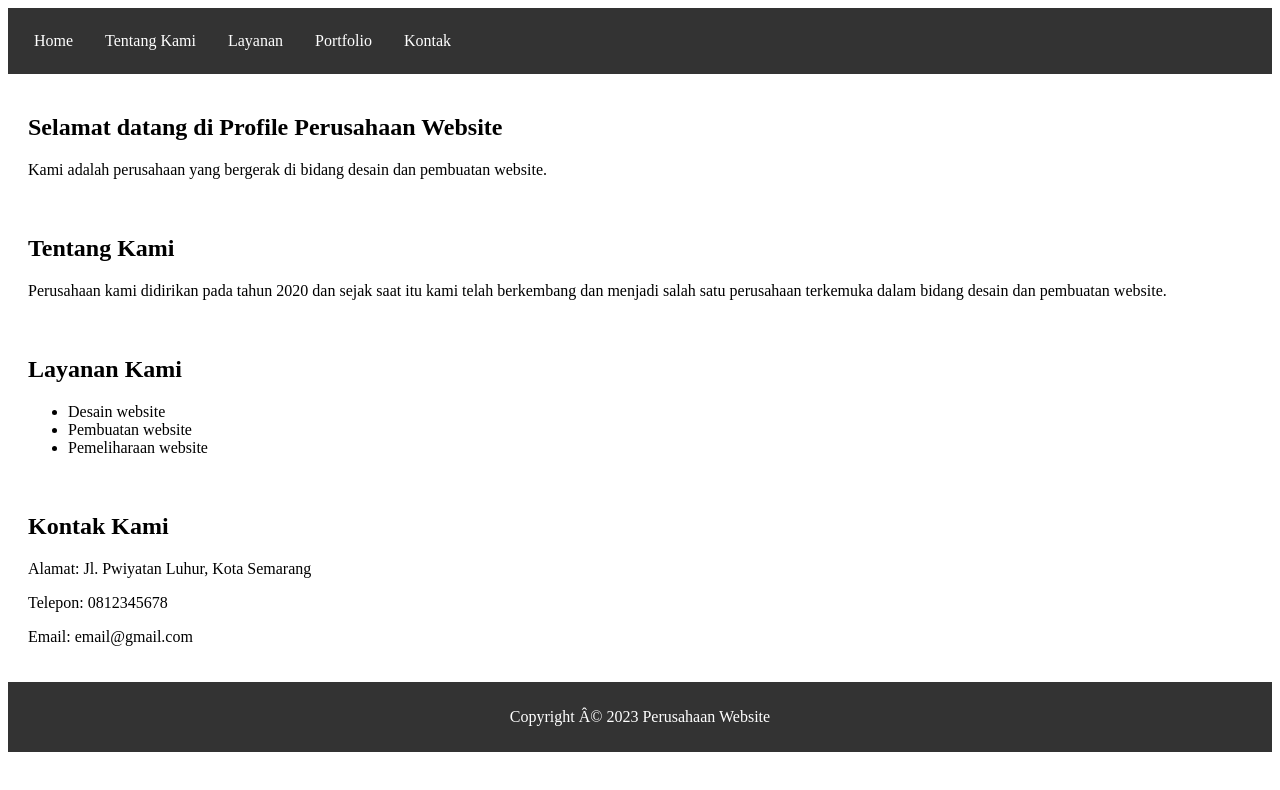
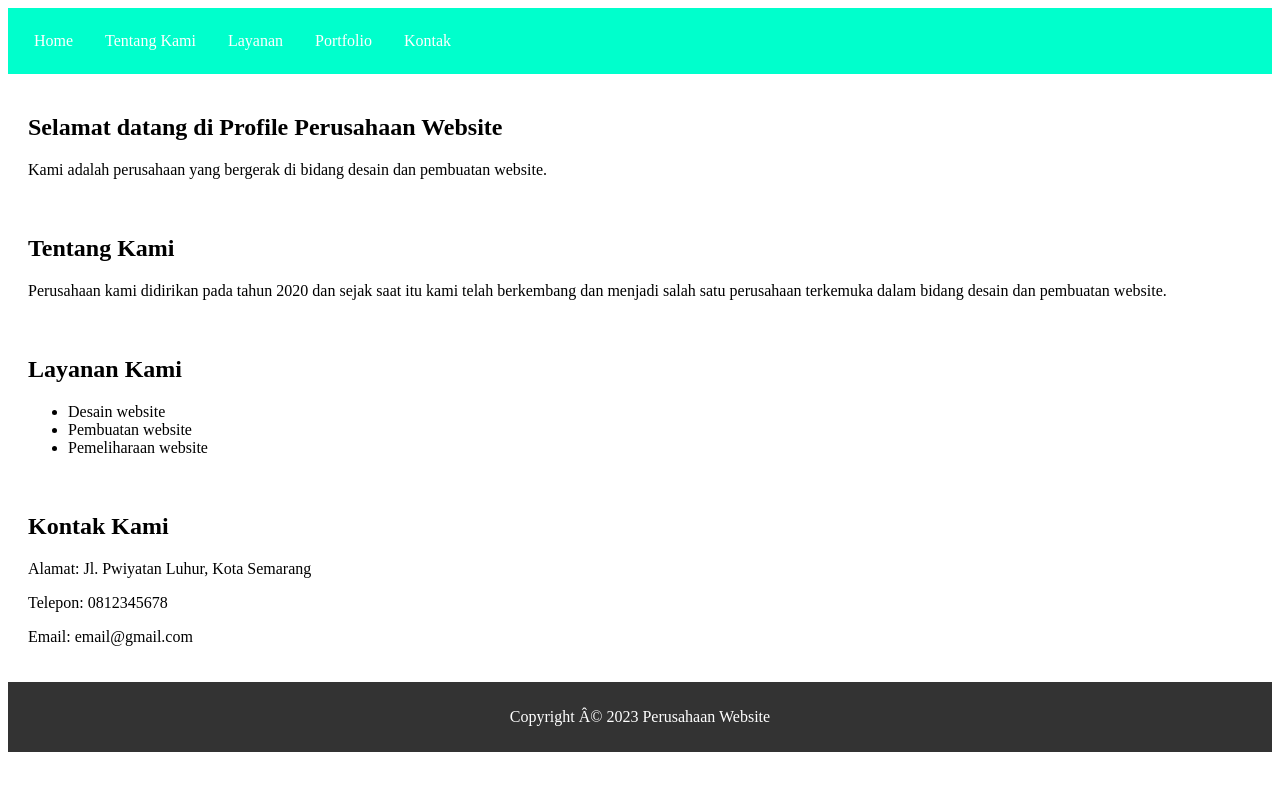
Before and after one commit to brillyjason/perusahaanku, a plain HTML site: page web_perusahaan.html in a window 1280 px wide. Drawn offline with Linux system fonts and the light colour scheme.

Commit message:
Mengubah warna pada navigasi menu

```diff
--- a/web_perusahaan.html
+++ b/web_perusahaan.html
@@ -3,7 +3,7 @@
   <head>
     <title>Profile Perusahaan Website</title>
     <style>header nav {
-      background-color: #333;
+      background-color: rgb(0, 255, 204);
       padding: 10px;
       }
       header nav ul {
```
